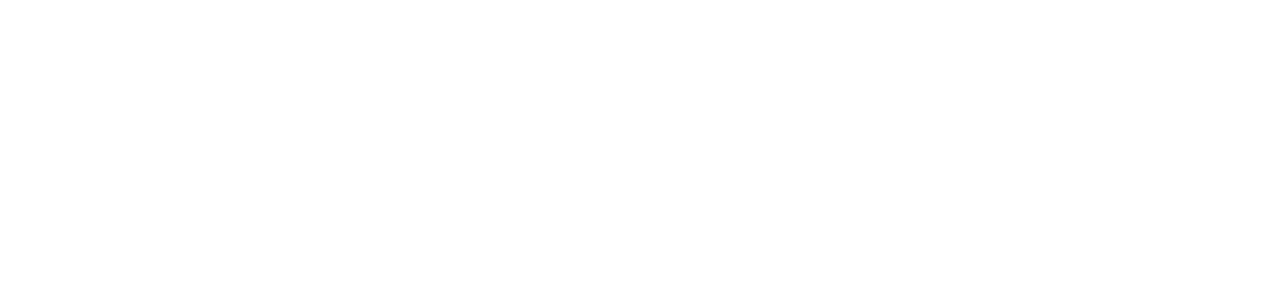
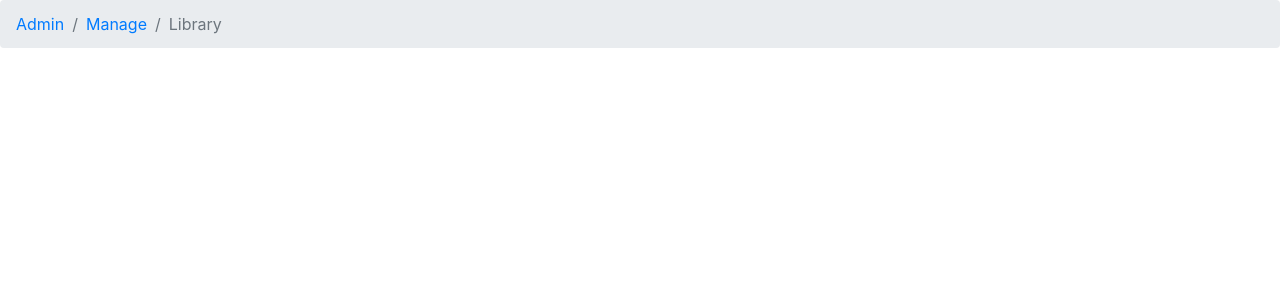
Before and after one commit to suryo/nuxt-experiment, a Nuxt app: page /breadcrumb in a window 1280 px wide. Before the commit this address had no page. Shown: the top 300 px of the page. Built offline with nearby package versions, Linux system fonts and the light colour scheme.

Commit message:
add breadcrumb page

```diff
--- /dev/null
+++ b/pages/breadcrumb.vue
@@ -0,0 +1,26 @@
+<template>
+  <b-breadcrumb :items="items"></b-breadcrumb>
+</template>
+
+<script>
+  export default {
+    data() {
+      return {
+        items: [
+          {
+            text: 'Admin',
+            href: '#'
+          },
+          {
+            text: 'Manage',
+            href: '#'
+          },
+          {
+            text: 'Library',
+            active: true
+          }
+        ]
+      }
+    }
+  }
+</script>
```
